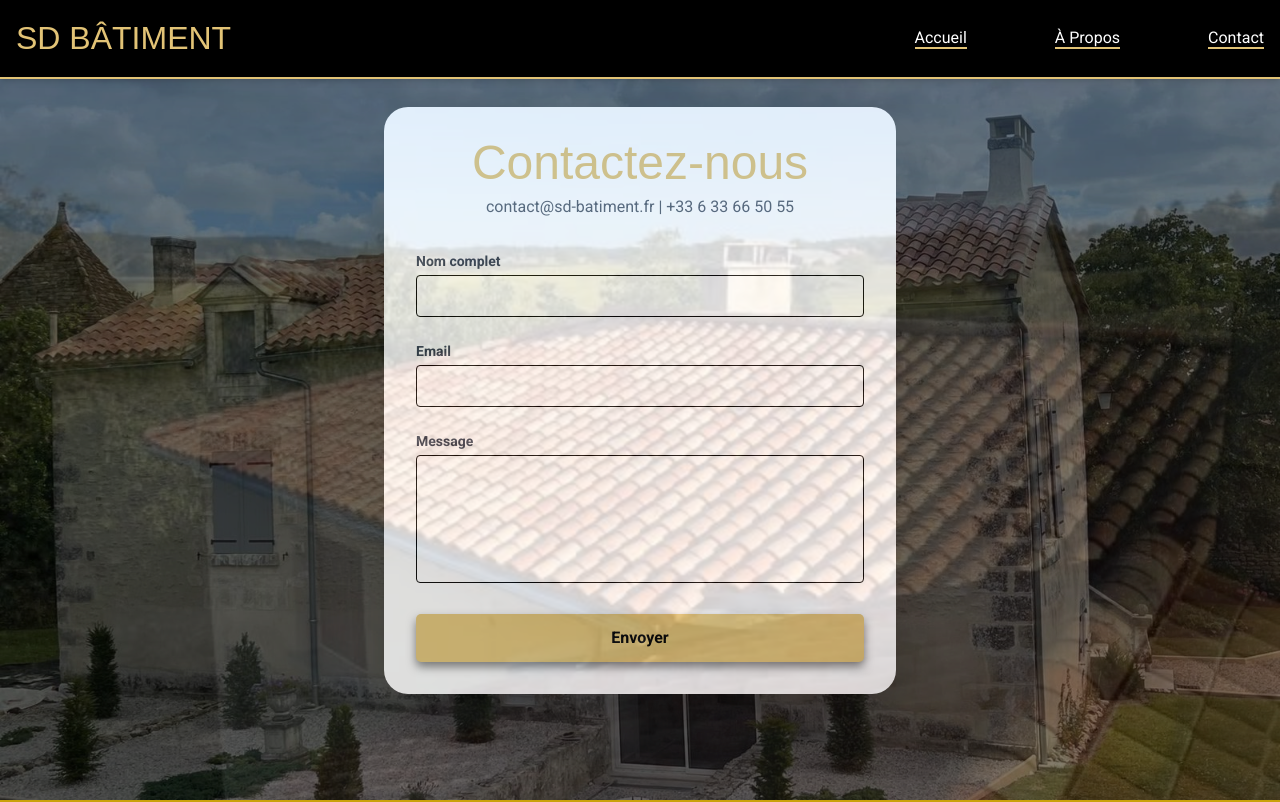
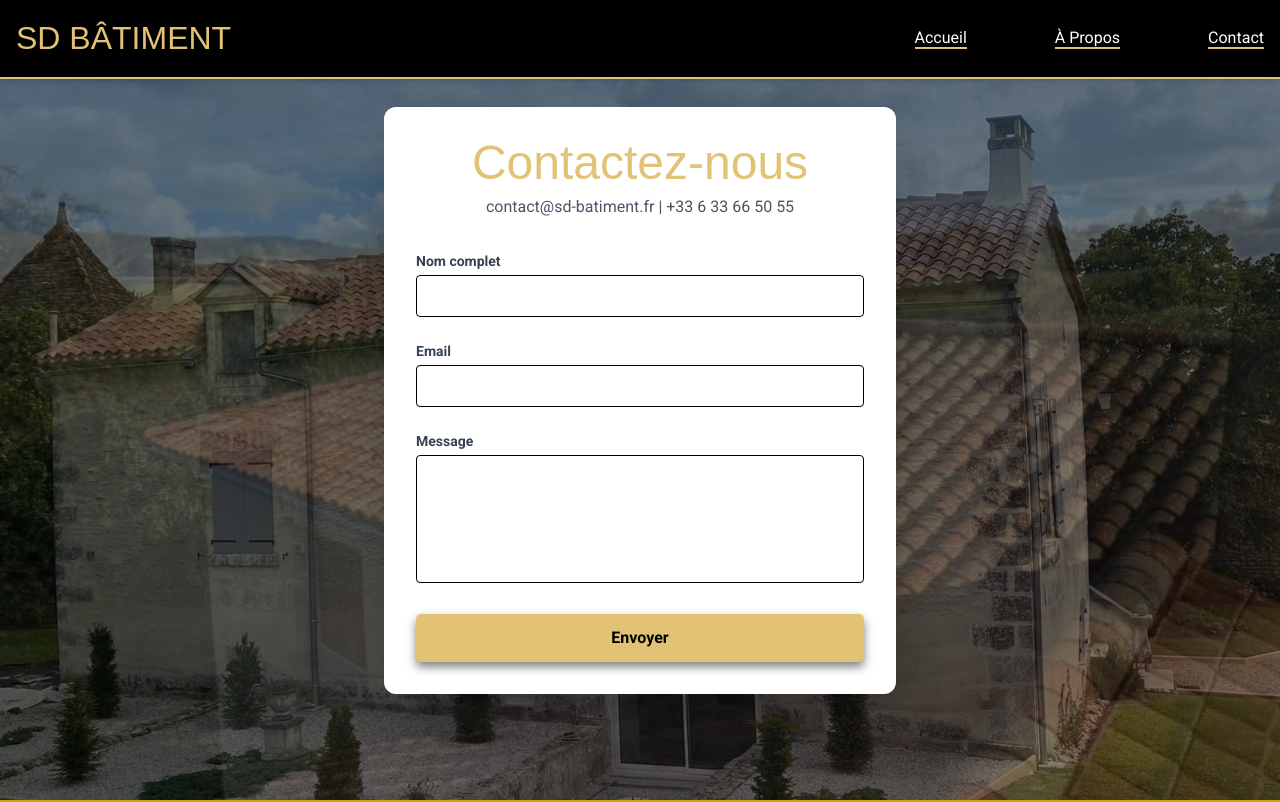
Before and after one commit to KeenOwlAI/SDBatiment, a React (Vite) app: page /contact in a window 1280 px wide. Shown: the top 802 px of the page. Built offline with nearby package versions, Linux system fonts and the light colour scheme; a web font is replaced by a local one.

Commit message:
Public v2

```diff
--- a/src/index.css
+++ b/src/index.css
@@ -91,10 +91,12 @@ section {
 h1, h2, h3 {
   color: #e2c376;
   font-family: 'Blaka', sans-serif;
+  z-index: 10;
 }
 
 .p {
   font-family: 'Roboto', sans-serif;
+  z-index: 5;
 }
 
 .hero {
@@ -120,7 +122,7 @@ h1, h2, h3 {
 .hero h1, .hero p {
   position: relative;
   text-align: center;
-  z-index: 1;
+  z-index: 10;
   font-family: 'Blaka', sans-serif;
 }
 
--- a/src/pages/Contact.jsx
+++ b/src/pages/Contact.jsx
@@ -35,7 +35,7 @@ const Contact = () => {
         initial={{ opacity: 0, scale: 0.9 }}
         animate={{ opacity: 1, scale: 1 }}
         transition={{ duration: 0.8 }}
-        className="bg-white rounded-3xl shadow-2xl p-8 max-w-lg w-full relative"
+        className="bg-white rounded-xl shadow-2xl p-8 max-w-lg w-full relative z-10"
       >
         <h1 className="text-5xl text-gray-900 text-center">Contactez-nous</h1>
         <p className="text-center text-gray-600 mt-2">
```
Also changed, not shown: src/pages/About.jsx (+5 -5 lines).
